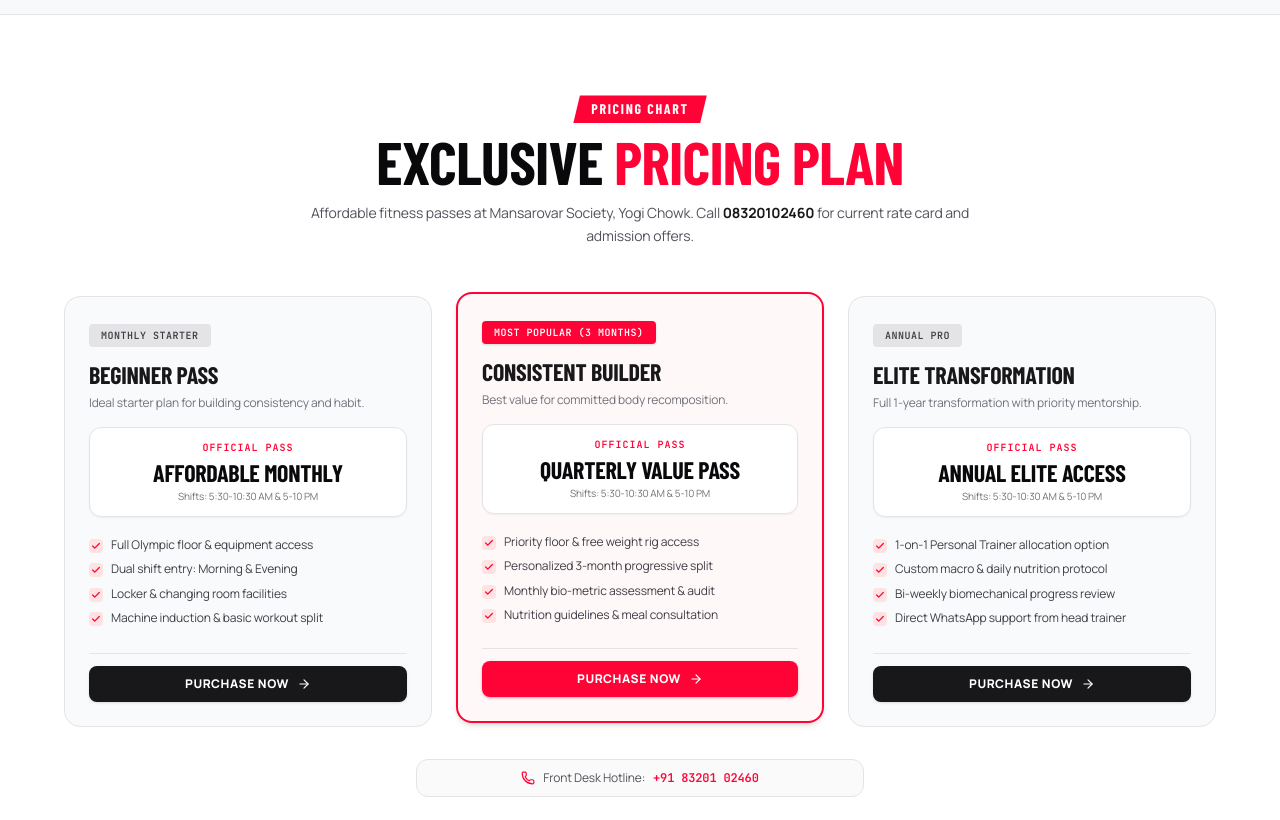
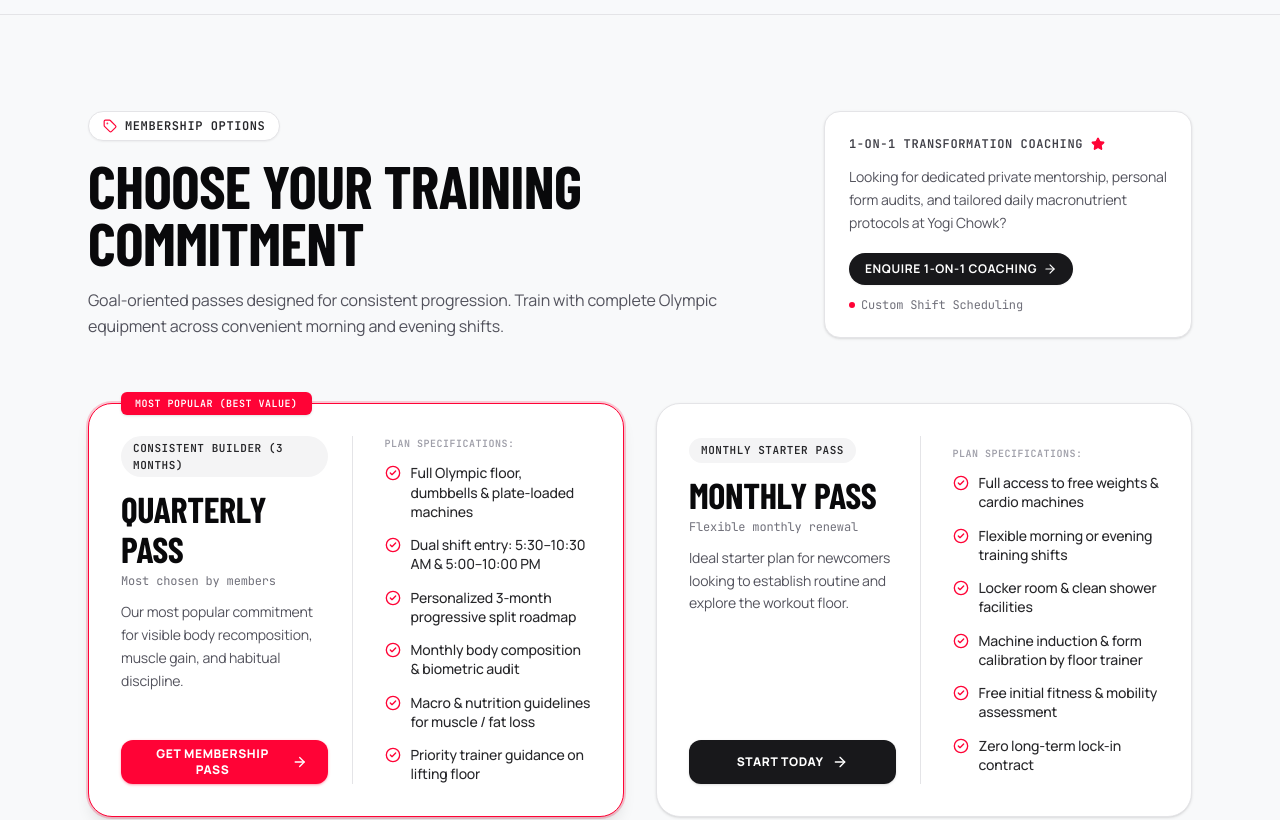
Before and after one commit to Dhruv0055/Mahadevfitness, a React (Vite) app: page / in a window 1280 px wide. Shown: the part 4920-5740 px from the top of the page. Built offline with nearby package versions, Linux system fonts and the light colour scheme; a web font is replaced by a local one.

Commit message:
Implement watermelon pricing-3 layout for membership section styled with website colors and Mahadev Fitness details

```diff
--- a/src/components/MembershipPlans.tsx
+++ b/src/components/MembershipPlans.tsx
@@ -1,196 +1,224 @@
 import React from 'react';
-import { motion } from 'framer-motion';
-import { Check, ArrowRight, Phone } from 'lucide-react';
-import type { PlanItem } from '../types';
+import { Tag, Star, CheckCircle2, ArrowRight, Phone } from 'lucide-react';
+
+interface PricingFeature {
+  text: string;
+}
+
+interface PricingPlan {
+  id: string;
+  name: string;
+  price: string;
+  billingPeriod?: string;
+  description: string;
+  isPopular?: boolean;
+  popularBadgeText?: string;
+  features: PricingFeature[];
+  buttonText: string;
+}
+
+interface EnterprisePlan {
+  title: string;
+  description: string;
+  buttonText: string;
+  footnote: string;
+}
 
 interface MembershipPlansProps {
   onSelectPlan: (planName: string) => void;
 }
 
 export const MembershipPlans: React.FC<MembershipPlansProps> = ({ onSelectPlan }) => {
-  const plans: PlanItem[] = [
+  const badgeText = "MEMBERSHIP OPTIONS";
+  const title = "Choose Your Training Commitment";
+  const subtitle = "Goal-oriented passes designed for consistent progression. Train with complete Olympic equipment across convenient morning and evening shifts.";
+
+  const enterprisePlan: EnterprisePlan = {
+    title: "1-ON-1 TRANSFORMATION COACHING",
+    description: "Looking for dedicated private mentorship, personal form audits, and tailored daily macronutrient protocols at Yogi Chowk?",
+    buttonText: "ENQUIRE 1-ON-1 COACHING",
+    footnote: "Custom Shift Scheduling"
+  };
+
+  const plans: PricingPlan[] = [
     {
-      id: 'flexible',
-      name: 'BEGINNER PASS',
-      badge: 'MONTHLY STARTER',
-      description: 'Ideal starter plan for building consistency and habit.',
-      priceNote: 'AFFORDABLE MONTHLY',
-      popular: false,
+      id: 'consistent-builder',
+      name: 'CONSISTENT BUILDER (3 MONTHS)',
+      price: 'QUARTERLY PASS',
+      billingPeriod: 'Most chosen by members',
+      description: 'Our most popular commitment for visible body recomposition, muscle gain, and habitual discipline.',
+      isPopular: true,
+      popularBadgeText: 'MOST POPULAR (BEST VALUE)',
+      buttonText: 'GET MEMBERSHIP PASS',
       features: [
-        'Full Olympic floor & equipment access',
-        'Dual shift entry: Morning & Evening',
-        'Locker & changing room facilities',
-        'Machine induction & basic workout split'
-      ],
-      ctaText: 'PURCHASE NOW'
+        { text: 'Full Olympic floor, dumbbells & plate-loaded machines' },
+        { text: 'Dual shift entry: 5:30–10:30 AM & 5:00–10:00 PM' },
+        { text: 'Personalized 3-month progressive split roadmap' },
+        { text: 'Monthly body composition & biometric audit' },
+        { text: 'Macro & nutrition guidelines for muscle / fat loss' },
+        { text: 'Priority trainer guidance on lifting floor' }
+      ]
     },
     {
-      id: 'consistent',
-      name: 'CONSISTENT BUILDER',
-      badge: 'MOST POPULAR (3 MONTHS)',
-      description: 'Best value for committed body recomposition.',
-      priceNote: 'QUARTERLY VALUE PASS',
-      popular: true,
+      id: 'starter-flex',
+      name: 'MONTHLY STARTER PASS',
+      price: 'MONTHLY PASS',
+      billingPeriod: 'Flexible monthly renewal',
+      description: 'Ideal starter plan for newcomers looking to establish routine and explore the workout floor.',
+      isPopular: false,
+      buttonText: 'START TODAY',
       features: [
-        'Priority floor & free weight rig access',
-        'Personalized 3-month progressive split',
-        'Monthly bio-metric assessment & audit',
-        'Nutrition guidelines & meal consultation'
-      ],
-      ctaText: 'PURCHASE NOW'
-    },
-    {
-      id: 'transform',
-      name: 'ELITE TRANSFORMATION',
-      badge: 'ANNUAL PRO',
-      description: 'Full 1-year transformation with priority mentorship.',
-      priceNote: 'ANNUAL ELITE ACCESS',
-      popular: false,
-      features: [
-        '1-on-1 Personal Trainer allocation option',
-        'Custom macro & daily nutrition protocol',
-        'Bi-weekly biomechanical progress review',
-        'Direct WhatsApp support from head trainer'
-      ],
-      ctaText: 'PURCHASE NOW'
+        { text: 'Full access to free weights & cardio machines' },
+        { text: 'Flexible morning or evening training shifts' },
+        { text: 'Locker room & clean shower facilities' },
+        { text: 'Machine induction & form calibration by floor trainer' },
+        { text: 'Free initial fitness & mobility assessment' },
+        { text: 'Zero long-term lock-in contract' }
+      ]
     }
   ];
 
+  const footerText = "Looking for student concessions, annual elite passes, or corporate group admissions? Contact front desk directly at Mansarovar Society, Yogi Chowk: +91 83201 02460.";
+
   return (
-    <section id="membership" className="relative py-16 sm:py-20 bg-white text-zinc-900 border-t border-zinc-200 overflow-hidden">
+    <section id="membership" className="bg-[#F8F9FA] text-zinc-900 w-full py-16 sm:py-20 md:py-24 border-t border-zinc-200">
+      <div className="container mx-auto max-w-6xl px-4 md:px-6">
 
-      <div className="max-w-7xl mx-auto px-4 sm:px-6 lg:px-8 relative z-10">
+        {/* Header - 2 Columns (pricing-3 layout) */}
+        <div className="mb-12 sm:mb-16 flex flex-col items-start justify-between gap-8 lg:flex-row lg:gap-12">
 
-        {/* Section Header (Compact & Clean) */}
-        <div className="text-center max-w-2xl mx-auto mb-10 sm:mb-12">
-          <motion.div
-            initial={{ opacity: 0, y: -10 }}
-            whileInView={{ opacity: 1, y: 0 }}
-            viewport={{ once: true }}
-            className="inline-block mb-2.5"
-          >
-            <div className="brush-badge bg-[#FF0336] text-white text-xs sm:text-sm font-black tracking-widest uppercase">
-              PRICING CHART
+          {/* Left Column */}
+          <div className="flex max-w-2xl flex-col items-start gap-4">
+            {badgeText && (
+              <div className="inline-flex items-center gap-2 rounded-full border border-zinc-200 bg-white px-3.5 py-1.5 text-xs font-mono font-bold text-zinc-800 shadow-xs">
+                <Tag className="h-3.5 w-3.5 text-[#FF0336]" />
+                <span className="uppercase tracking-wider">{badgeText}</span>
+              </div>
+            )}
+
+            <h2 className="font-display text-4xl font-black uppercase tracking-tight text-zinc-950 sm:text-5xl md:text-6xl leading-[0.95]">
+              {title}
+            </h2>
+
+            <p className="text-zinc-600 text-sm sm:text-base leading-relaxed">
+              {subtitle}
+            </p>
+          </div>
+
+          {/* Right Column (Personal Mentorship Callout from pricing-3) */}
+          <div className="flex w-full flex-col gap-3.5 rounded-2xl bg-white border border-zinc-200 p-5 sm:p-6 shadow-sm lg:w-1/3">
+            <div className="flex items-center gap-2 text-xs font-mono font-bold tracking-wider uppercase text-zinc-700">
+              <span>{enterprisePlan.title}</span>
+              <Star className="h-3.5 w-3.5 fill-[#FF0336] text-[#FF0336]" />
             </div>
-          </motion.div>
 
-          <motion.h2
-            initial={{ opacity: 0, y: 15 }}
-            whileInView={{ opacity: 1, y: 0 }}
-            viewport={{ once: true }}
-            transition={{ delay: 0.1 }}
-            className="font-display text-4xl sm:text-5xl lg:text-6xl font-black uppercase text-zinc-950 leading-[0.95] tracking-tight mb-3"
-          >
-            Exclusive <span className="text-[#FF0336]">Pricing Plan</span>
-          </motion.h2>
+            <p className="text-zinc-600 text-xs sm:text-sm leading-relaxed">
+              {enterprisePlan.description}
+            </p>
 
-          <motion.p
-            initial={{ opacity: 0, y: 15 }}
-            whileInView={{ opacity: 1, y: 0 }}
-            viewport={{ once: true }}
-            transition={{ delay: 0.15 }}
-            className="text-zinc-600 text-xs sm:text-sm leading-relaxed"
-          >
-            Affordable fitness passes at Mansarovar Society, Yogi Chowk. Call <strong className="text-zinc-900">08320102460</strong> for current rate card and admission offers.
-          </motion.p>
+            <div className="mt-1 flex flex-wrap items-center gap-3">
+              <button
+                onClick={() => onSelectPlan('Personal Training Mentorship')}
+                className="group inline-flex items-center justify-center rounded-full bg-zinc-900 hover:bg-[#FF0336] px-4 py-2 text-xs font-bold uppercase tracking-wider text-white transition-all shadow-xs"
+              >
+                <span>{enterprisePlan.buttonText}</span>
+                <ArrowRight className="ml-1.5 h-3.5 w-3.5 transition-transform group-hover:translate-x-1" />
+              </button>
+
+              <span className="flex items-center gap-1.5 text-xs font-mono text-zinc-500">
+                <span className="h-1.5 w-1.5 rounded-full bg-[#FF0336]" />
+                {enterprisePlan.footnote}
+              </span>
+            </div>
+          </div>
+
         </div>
 
-        {/* 3 Compact Pricing Cards (Clean Gymate Light Aesthetic) */}
-        <div className="grid grid-cols-1 md:grid-cols-3 gap-5 sm:gap-6 items-stretch max-w-6xl mx-auto mb-8">
-          {plans.map((plan) => {
-            const isPopular = plan.popular;
+        {/* Pricing Cards Grid (pricing-3 card split architecture) */}
+        <div className="grid grid-cols-1 gap-6 md:gap-8 lg:grid-cols-2">
+          {plans.map((plan) => (
+            <div
+              key={plan.id}
+              className={`relative flex flex-col gap-6 rounded-3xl border bg-white p-6 transition-all duration-300 sm:flex-row sm:p-8 ${
+                plan.isPopular
+                  ? "border-[#FF0336] ring-2 ring-[#FF0336]/20 shadow-lg bg-[#FFFCFC]"
+                  : "border-zinc-200 shadow-sm hover:shadow-md"
+              }`}
+            >
+              {/* Popular Badge */}
+              {plan.isPopular && plan.popularBadgeText && (
+                <div className="absolute -top-3 left-6 sm:left-8 rounded-md bg-[#FF0336] px-3.5 py-1 text-[10px] font-mono font-black uppercase tracking-wider text-white shadow-sm">
+                  {plan.popularBadgeText}
+                </div>
+              )}
 
-            return (
-              <motion.div
-                key={plan.id}
-                initial={{ opacity: 0, y: 25 }}
-                whileInView={{ opacity: 1, y: 0 }}
-                viewport={{ once: true }}
-                transition={{ duration: 0.4 }}
-                className={`relative rounded-2xl p-5 sm:p-6 flex flex-col justify-between transition-all duration-300 hover:shadow-xl ${
-                  isPopular
-                    ? 'bg-[#FFF8F8] border-2 border-[#FF0336] shadow-md md:-translate-y-1'
-                    : 'bg-[#F9FAFB] border border-zinc-200 hover:border-zinc-300'
-                }`}
-              >
-                {/* Badge Tag */}
-                {plan.badge && (
-                  <div className="mb-3">
-                    <span
-                      className={`inline-block px-3 py-1 text-[10px] font-mono font-black uppercase tracking-wider rounded ${
-                        isPopular
-                          ? 'bg-[#FF0336] text-white shadow-sm'
-                          : 'bg-zinc-200 text-zinc-700'
-                      }`}
-                    >
-                      {plan.badge}
+              {/* Card Left Side (Name, Price, Button) */}
+              <div className="flex flex-1 flex-col items-start border-b border-zinc-200 pb-6 sm:border-r sm:border-b-0 sm:pr-6 sm:pb-0 justify-between">
+                <div>
+                  <div className="inline-block rounded-full bg-zinc-100 px-3 py-1 text-[11px] font-mono font-bold uppercase tracking-wider text-zinc-800 mb-3">
+                    {plan.name}
+                  </div>
+
+                  <div className="font-display text-3xl sm:text-4xl font-black uppercase tracking-tight text-zinc-950 mb-1">
+                    {plan.price}
+                  </div>
+
+                  {plan.billingPeriod && (
+                    <span className="text-xs font-mono text-zinc-500 block mb-3">
+                      {plan.billingPeriod}
                     </span>
-                  </div>
-                )}
+                  )}
 
-                <div>
-                  <h3 className="font-display text-2xl font-black uppercase text-zinc-900 tracking-tight mb-1">
-                    {plan.name}
-                  </h3>
-                  <p className="text-xs text-zinc-500 mb-4 line-clamp-1">
+                  <p className="text-zinc-600 text-xs sm:text-sm leading-relaxed mb-6">
                     {plan.description}
                   </p>
-
-                  {/* Compact Pricing Block */}
-                  <div className="p-3 rounded-xl bg-white border border-zinc-200 text-center mb-5 shadow-xs">
-                    <span className="text-[10px] font-mono uppercase tracking-widest text-[#FF0336] font-extrabold block">
-                      OFFICIAL PASS
-                    </span>
-                    <span className="font-display text-2xl font-black text-zinc-950 mt-0.5 block">
-                      {plan.priceNote}
-                    </span>
-                    <span className="text-[10px] text-zinc-500 block">
-                      Shifts: 5:30-10:30 AM & 5-10 PM
-                    </span>
-                  </div>
-
-                  {/* Features List */}
-                  <div className="space-y-2 mb-6">
-                    {plan.features.map((feature, fIdx) => (
-                      <div key={fIdx} className="flex items-start space-x-2">
-                        <div className="mt-0.5 w-3.5 h-3.5 rounded bg-red-100 text-[#FF0336] flex items-center justify-center shrink-0">
-                          <Check className="w-2.5 h-2.5 stroke-[3]" />
-                        </div>
-                        <span className="text-xs text-zinc-700 leading-snug">
-                          {feature}
-                        </span>
-                      </div>
-                    ))}
-                  </div>
                 </div>
 
-                {/* Compact Button */}
-                <div className="pt-3 border-t border-zinc-200 mt-auto">
+                <div className="w-full mt-auto">
                   <button
                     onClick={() => onSelectPlan(plan.name)}
-                    className={`w-full py-2.5 px-4 text-xs font-black uppercase tracking-wider rounded-lg flex items-center justify-center space-x-2 transition-all active:scale-95 shadow-sm ${
-                      isPopular
-                        ? 'bg-[#FF0336] hover:bg-[#E00230] text-white shadow-[#FF0336]/30'
-                        : 'bg-zinc-900 hover:bg-[#FF0336] text-white'
+                    className={`group flex h-11 w-full items-center justify-center rounded-xl px-5 text-xs font-black uppercase tracking-wider transition-all shadow-sm active:scale-95 ${
+                      plan.isPopular
+                        ? "bg-[#FF0336] hover:bg-[#E00230] text-white shadow-[#FF0336]/30"
+                        : "bg-zinc-900 hover:bg-[#FF0336] text-white"
                     }`}
                   >
-                    <span>{plan.ctaText}</span>
-                    <ArrowRight className="w-3.5 h-3.5" />
+                    <span>{plan.buttonText}</span>
+                    <ArrowRight className="ml-2 h-4 w-4 transition-transform group-hover:translate-x-1" />
                   </button>
                 </div>
-              </motion.div>
-            );
-          })}
+              </div>
+
+              {/* Card Right Side (Features List) */}
+              <div className="flex flex-1 flex-col justify-center sm:pl-2">
+                <span className="text-[10px] font-mono uppercase tracking-wider text-zinc-400 font-bold mb-3 block">
+                  PLAN SPECIFICATIONS:
+                </span>
+                <ul className="space-y-3 sm:space-y-3.5">
+                  {plan.features.map((feature, index) => (
+                    <li key={index} className="flex items-start gap-2.5">
+                      <CheckCircle2 className="mt-0.5 h-4 w-4 shrink-0 text-[#FF0336]" />
+                      <span className="text-xs sm:text-sm font-medium text-zinc-800 leading-snug">
+                        {feature.text}
+                      </span>
+                    </li>
+                  ))}
+                </ul>
+              </div>
+
+            </div>
+          ))}
         </div>
 
-        {/* Small Desk Call Strip */}
-        <div className="flex items-center justify-center space-x-2 text-xs text-zinc-600 bg-zinc-50 border border-zinc-200 py-2.5 px-4 rounded-xl max-w-md mx-auto">
-          <Phone className="w-3.5 h-3.5 text-[#FF0336] shrink-0" />
-          <span>Front Desk Hotline:</span>
-          <a href="tel:08320102460" className="text-[#FF0336] font-bold font-mono hover:underline">
-            +91 83201 02460
-          </a>
-        </div>
+        {/* Footer Note */}
+        {footerText && (
+          <div className="mx-auto mt-10 sm:mt-12 max-w-3xl text-center">
+            <div className="inline-flex items-center justify-center gap-2 rounded-xl bg-white border border-zinc-200 px-4 py-2.5 text-xs text-zinc-600 shadow-xs">
+              <Phone className="h-3.5 w-3.5 text-[#FF0336] shrink-0" />
+              <span>{footerText}</span>
+            </div>
+          </div>
+        )}
 
       </div>
     </section>
```
